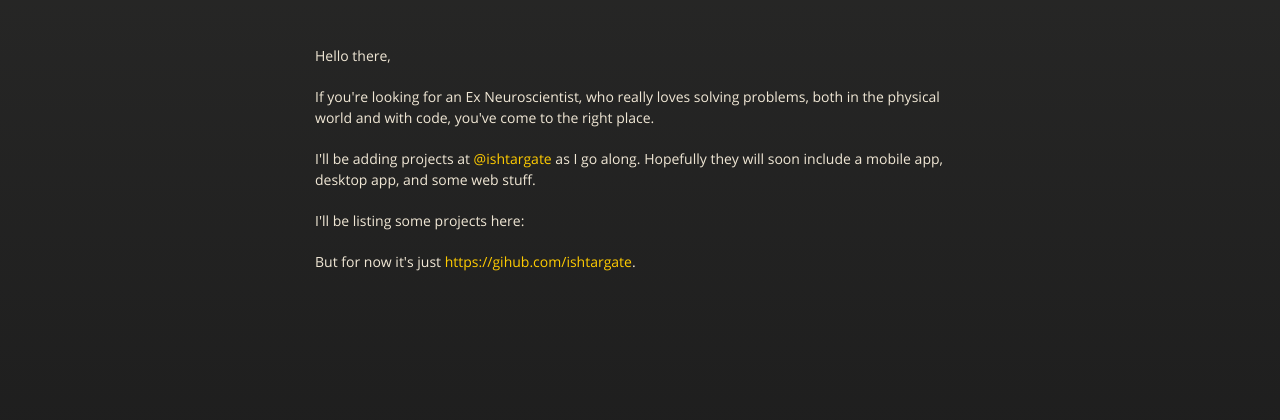
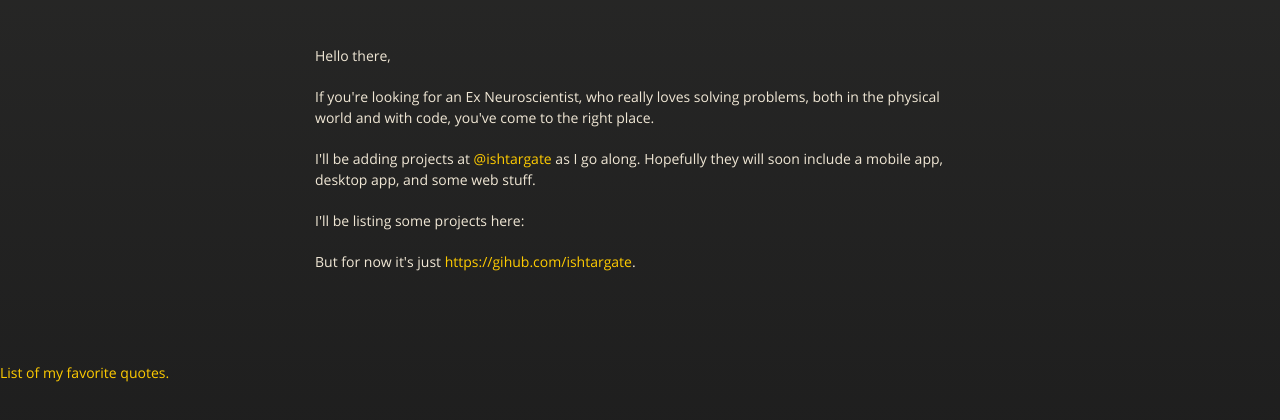
Before and after one commit to IshtarGate/gitHubPageTest, a plain HTML site: page index.html in a window 1280 px wide. Shown: the part 226-646 px from the top of the page. Drawn offline with nearby package versions, Linux system fonts and the light colour scheme.

Commit message:
Update index.html

```diff
--- a/index.html
+++ b/index.html
@@ -49,5 +49,6 @@
     </div>
     <!--[if !IE]><script>fixScale(document);</script><![endif]-->
 
+<p><a href="ishtargate.github.io/quotes">List of my favorite quotes.</a></p>
   </body>
 </html>
```
